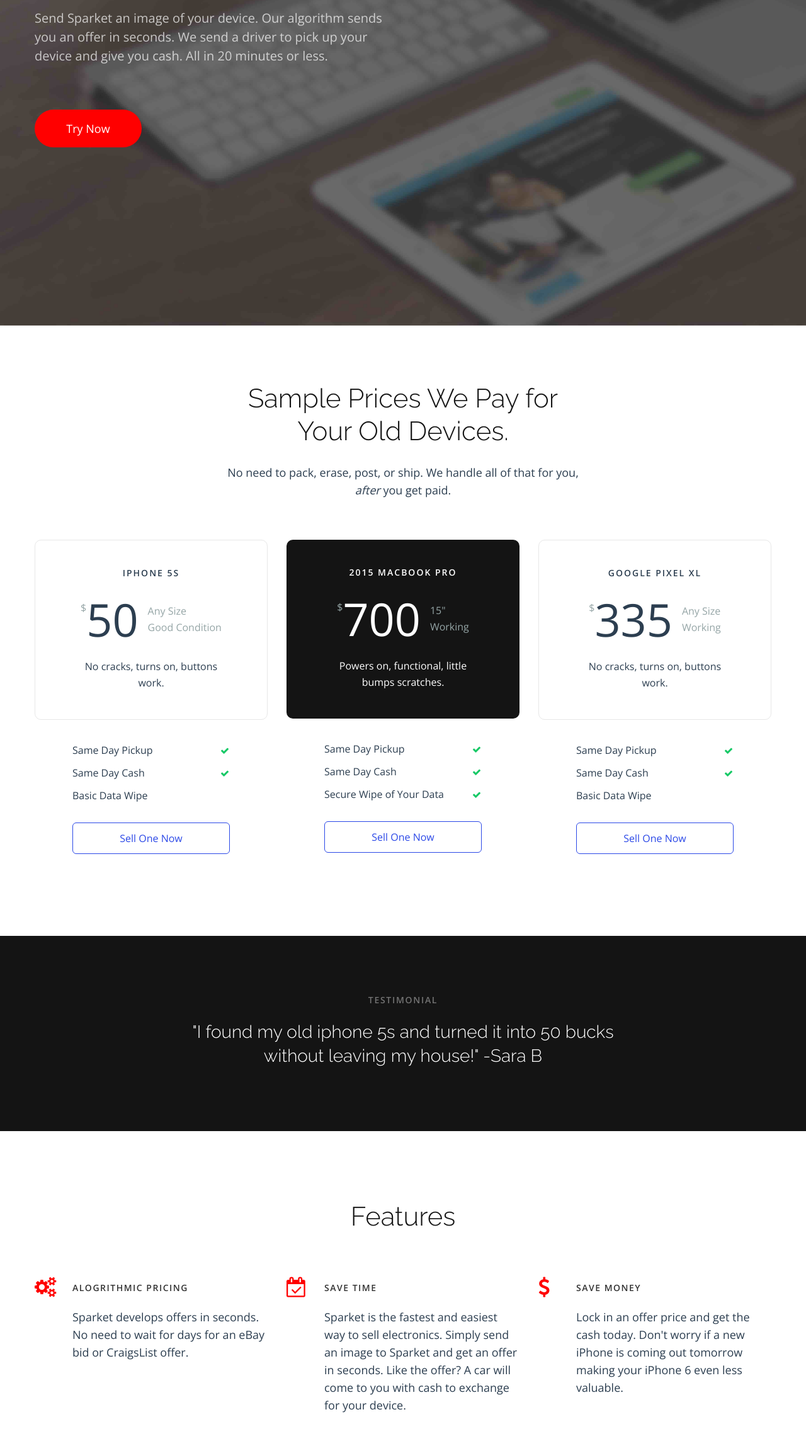
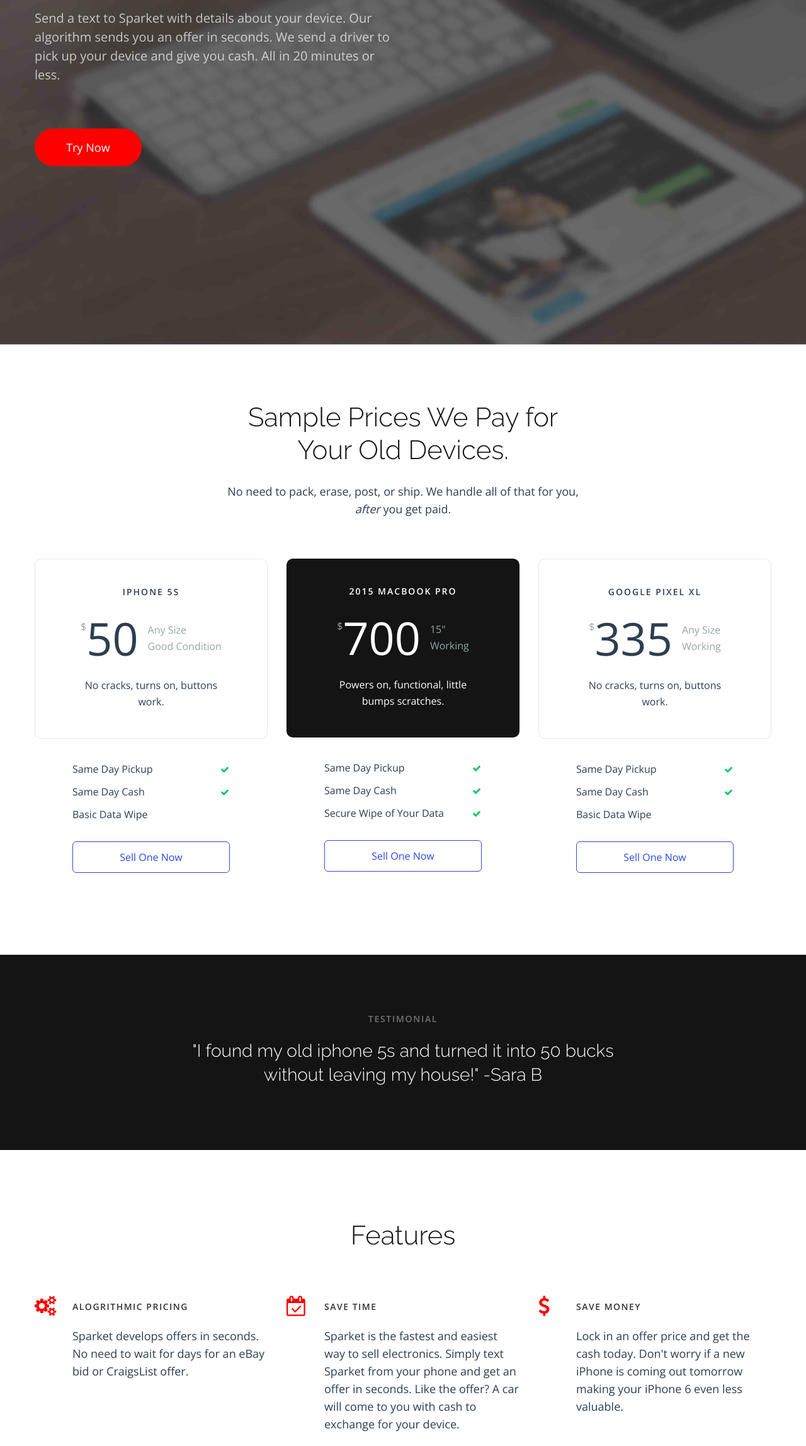
Before and after one commit to getsparket/getsparket.github.io, a plain HTML site: page index.html in a window 1280 px wide. Shown: the part 504-2800 px from the top of the page at 63% size. Drawn offline with nearby package versions, Linux system fonts and the light colour scheme; some packages are replaced by stand-ins of ours.

Commit message:
removed copy about sending images

```diff
--- a/index.html
+++ b/index.html
@@ -112,7 +112,7 @@
 		            <div class="max_width800 inner">
 			              <h1 class="white font64 top340">Sparket.<br>Sell electronics in seconds.</h1>
 			              <div class="white light font20 opacity7 max_width570 hyphens top30 text">
-                        Send Sparket an image of your device. Our algorithm sends you an offer in seconds. We send a driver to pick up your device and give you cash. All in 20 minutes or less.
+                        Send a text to Sparket with details about your device. Our algorithm sends you an offer in seconds. We send a driver to pick up your device and give you cash. All in 20 minutes or less.
 			              </div>
 			              <div class="top70">
 				                <a href="https://getsparket.typeform.com/to/aKjRpp" class="btn red size60 width170 right40">Try Now</a>
@@ -230,7 +230,7 @@
 				                <div class="left60 top10 inner">
 					                  <div class="font14 semibold uppercase spacing15 title">Save Time</div>
 					                  <div class="top20 font18 light dark_blue hyphens text">
-                                Sparket is the fastest and easiest way to sell electronics. Simply send an image to Sparket and get an offer in seconds. Like the offer? A car will come to you with cash to exchange for your device.
+                                Sparket is the fastest and easiest way to sell electronics. Simply text Sparket from your phone and get an offer in seconds. Like the offer? A car will come to you with cash to exchange for your device.
 					                  </div>
 				                </div>
 			              </div>
```
